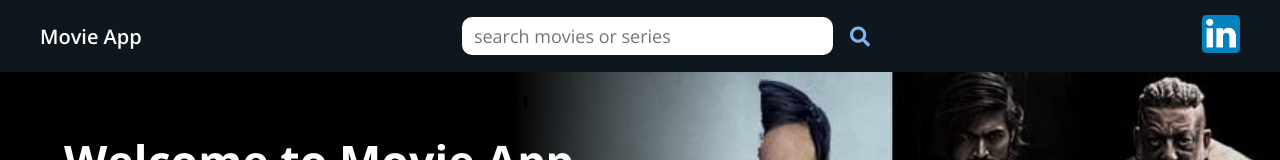
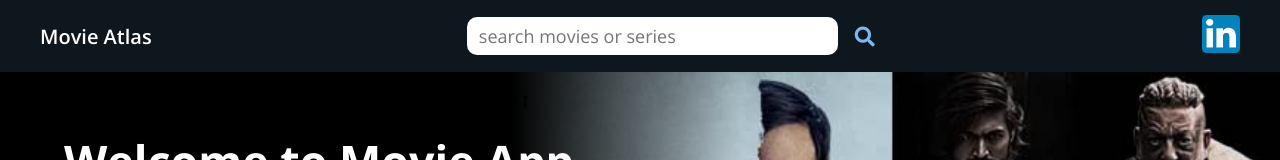
Before and after one commit to Rishabh-D/movie-atlas, a React (Create React App) app: page / in a window 1280 px wide. Shown: the top 160 px of the page. Built offline with nearby package versions, Linux system fonts and the light colour scheme.

Commit message:
changed app name

```diff
--- a/src/components/Header/Header.js
+++ b/src/components/Header/Header.js
@@ -46,7 +46,7 @@ const Header = () => {
 
   return (
         <div className="header">
-            <Link to="/"><div className='logo'>Movie App</div></Link>
+            <Link to="/"><div className='logo'>Movie Atlas</div></Link>
 
             <div className="search-bar">
                 <form disabled onSubmit={submitHandler}>
```
